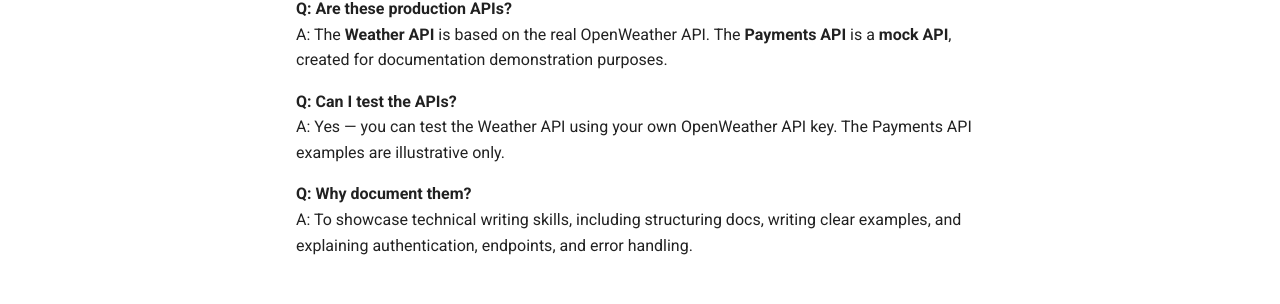
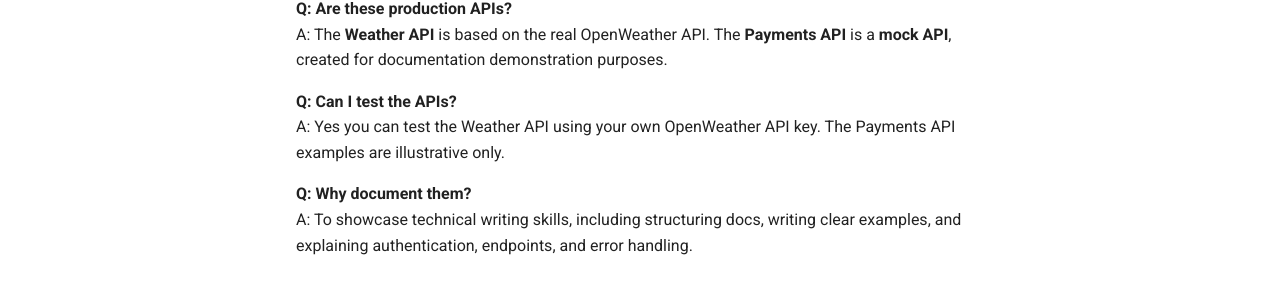
Before and after one commit to koros33/koros33.github.io, an MkDocs documentation site: the page built from docs/apidocs/index.md, in a window 1280 px wide and 900 px high, scrolled down 507 px. Shown: the part 436-740 px from the top of the window. Built offline with MkDocs 1.6.1 and Material for MkDocs 9.7.7, drawn with Linux system fonts in a browser that asks for light colours; comment, search, counter and statistics services are not loaded; the version menu is left out.

```diff
--- a/docs/apidocs/index.md
+++ b/docs/apidocs/index.md
@@ -26,7 +26,7 @@ For each API, the documentation is structured into:
 A: The **Weather API** is based on the real OpenWeather API. The **Payments API** is a **mock API**, created for documentation demonstration purposes.
 
 **Q: Can I test the APIs?**
-A: Yes — you can test the Weather API using your own OpenWeather API key. The Payments API examples are illustrative only.
+A: Yes  you can test the Weather API using your own OpenWeather API key. The Payments API examples are illustrative only.
 
 **Q: Why document them?**
 A: To showcase technical writing skills, including structuring docs, writing clear examples, and explaining authentication, endpoints, and error handling.
```
